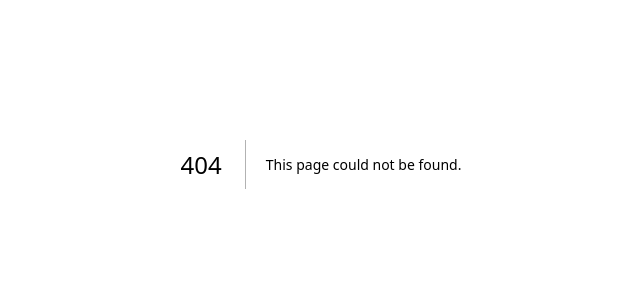
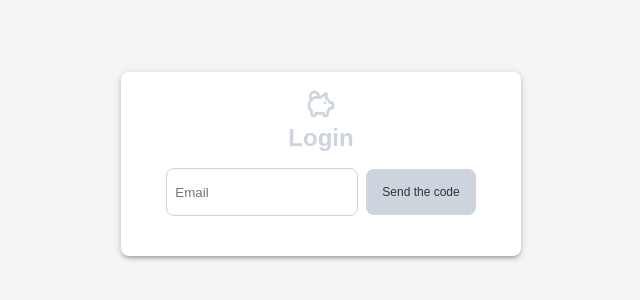
Before and after one commit to Carolbrandes/expense-management, a Next.js app: page /Login in a window 1280 px wide. Before the commit this address had no page. Shown: the part 236-536 px from the top of the page, without its empty margins (319-959 px from the left). Built offline with nearby package versions, Linux system fonts and the light colour scheme.

Commit message:
feat/login page

```diff
--- /dev/null
+++ b/src/app/Login/page.tsx
@@ -0,0 +1,189 @@
+// LoginPage.js
+"use client";
+
+import { jwtDecode } from "jwt-decode";
+import { useRouter } from "next/navigation";
+import { useEffect, useState } from "react";
+import { TbPigMoney } from "react-icons/tb";
+import { Spinner } from "../components/Spinner";
+import { useAuth } from "../hooks/useAuthContext";
+import * as S from './style';
+
+export type Severity = 'error' | 'success'
+
+interface MessageSeverityProps {
+    [key: string]: Severity
+}
+
+export default function LoginPage() {
+    const [email, setEmail] = useState("");
+    const [isCodeSent, setIsCodeSent] = useState(false);
+    const [code, setCode] = useState("");
+    const [message, setMessage] = useState("");
+    const [isLoading, setIsLoading] = useState(false)
+    const { updateAuthenticated, updateUserId } = useAuth();
+    const router = useRouter();
+
+    const MessagesSeverity = {
+        "Invalid code.": "error",
+        "Código de verificação enviado para o seu email.": "success",
+        "Login realizado com sucesso!": "success",
+    } as MessageSeverityProps;
+
+    const isTokenValid = (token) => {
+        try {
+            const decoded = jwtDecode(token);
+            return decoded.exp * 1000 > Date.now();
+        } catch (error) {
+            console.error("Invalid token:", error);
+            return false;
+        }
+    };
+
+    useEffect(() => {
+        const token = localStorage.getItem("auth_token");
+        if (token && isTokenValid(token)) {
+            updateAuthenticated(true);
+            updateUserId(jwtDecode(token).userId);
+            router.push("/");
+        } else {
+            localStorage.removeItem("auth_token");
+            updateAuthenticated(false);
+        }
+    }, []);
+
+
+
+    const sendCode = async () => {
+        try {
+            setIsLoading(true)
+            const response = await fetch("/api/send-code", {
+                method: "POST",
+                headers: { "Content-Type": "application/json" },
+                body: JSON.stringify({ email }),
+            });
+
+            const data = await response.json();
+            if (response.ok) {
+                setIsCodeSent(true);
+                setMessage("Código de verificação enviado para o seu email.");
+            } else {
+                setMessage(data.error || "Falha ao enviar o código.");
+            }
+        } catch (error) {
+            console.error("Error sending code:", error);
+            setMessage("Ocorreu um erro. Tente novamente.");
+        } finally {
+            setIsLoading(false)
+            setTimeout(() => setMessage(''), 20000)
+        }
+    };
+
+    const verifyCode = async () => {
+        try {
+            setIsLoading(true)
+            const response = await fetch("/api/verify-code", {
+                method: "POST",
+                headers: { "Content-Type": "application/json" },
+                body: JSON.stringify({ email, code }),
+            });
+
+            const data = await response.json();
+            if (response.ok) {
+                const token = data.token;
+
+                if (token) {
+                    localStorage.setItem("auth_token", token);
+                    updateUserId(data.userId);
+                    updateAuthenticated(true);
+                    setMessage("Login realizado com sucesso!");
+                    router.push("/");
+                } else {
+                    console.error("Token is missing in the response.");
+                    setMessage("Erro no login. Tente novamente.");
+                }
+            } else {
+                setMessage(data.error || "Código inválido.");
+            }
+        } catch (error) {
+            console.error("Error verifying code:", error);
+            setMessage("Ocorreu um erro. Tente novamente.");
+        } finally {
+            setIsLoading(false)
+        }
+    };
+
+    const handleBackToEmail = () => {
+        setIsCodeSent(false);
+        setCode("");
+        setMessage("");
+    };
+
+    return (
+        <S.StyledBox>
+            {!isCodeSent ? (
+                <S.FormBox>
+                    <S.StyledTypography>
+                        <TbPigMoney size={32} />
+                        Login
+                    </S.StyledTypography>
+
+
+                    <S.StyledFormContainer>
+                        <S.StyledTextField
+                            type="email"
+                            placeholder="Email"
+                            value={email}
+                            onChange={(e) => setEmail(e.target.value)}
+                        />
+                        <S.StyledButton onClick={sendCode}>
+                            {
+                                isLoading ? <Spinner /> : "Send the code"
+                            }
+                        </S.StyledButton>
+
+                    </S.StyledFormContainer>
+
+                    {message && (
+                        <S.StyledAlert severity={MessagesSeverity[message] || MessagesSeverity.default}>
+                            {message}
+                        </S.StyledAlert>
+                    )}
+                </S.FormBox>
+            ) : (
+                <S.FormBox>
+                    <S.StyledTypography>Código</S.StyledTypography>
+
+                    <S.StyledFormContainer>
+                        <S.StyledTextField
+                            type="text"
+                            placeholder="Código de Verificação"
+                            value={code}
+                            onChange={(e) => setCode(e.target.value)}
+                        />
+                        <S.StyledButton onClick={verifyCode}>
+                            {
+                                isLoading ? <Spinner /> : "Verificar"
+                            }
+
+                        </S.StyledButton>
+
+                    </S.StyledFormContainer>
+
+                    {message && (
+                        <>
+                            <S.StyledAlert severity={MessagesSeverity[message] || MessagesSeverity.default}>
+                                {message}
+                            </S.StyledAlert>
+                            {message === "Invalid code." && (
+                                <S.StyledButton onClick={handleBackToEmail}>
+                                    Voltar para o início
+                                </S.StyledButton>
+                            )}
+                        </>
+                    )}
+                </S.FormBox>
+            )}
+        </S.StyledBox>
+    );
+}
--- /dev/null
+++ b/src/app/Login/style.ts
@@ -0,0 +1,92 @@
+import styled from 'styled-components';
+import { Severity } from './page';
+
+export const StyledBox = styled.div`
+  display: flex;
+  flex-direction: column;
+  justify-content: center;
+  align-items: center;
+  height: 100vh;
+  padding: 16px;
+  background-color: #f5f5f5;
+`;
+
+export const FormBox = styled.div`
+  display: flex;
+  flex-direction: column;
+  justify-content: center;
+  align-items: center;
+  gap: 1rem;
+  background-color: #fff;
+  padding: 1rem;
+  border-radius: 8px;
+  box-shadow: 0px 3px 3px -2px rgba(0,0,0,0.2), 0px 3px 4px 0px rgba(0,0,0,0.14), 0px 1px 8px 0px rgba(0,0,0,0.12);
+  width: 100%;
+  max-width: 25rem;
+  min-height: 10rem;
+`;
+
+export const StyledTypography = styled.h5`
+  font-size: 1.5rem;
+  font-weight: bold;
+  color: ${({ theme }) => theme.colors.primary};
+
+
+  display: flex;
+  flex-direction: column;
+  align-items: center;
+  gap: 0.25rem;
+`;
+
+export const StyledFormContainer = styled.div`
+    display: flex;
+    align-items: center;
+    gap: 0.5rem;
+    padding-bottom: 1.5rem;
+`
+
+export const StyledTextField = styled.input`
+  width: 12rem;
+  height: 3rem;
+  padding: 0.5rem;
+  border: 1px solid ${({ theme }) => theme.colors.primary};
+  border-radius: 8px;
+  color: ${({ theme }) => theme.colors.text};
+  &:focus {
+    outline: none;
+  }
+`;
+
+export const StyledButton = styled.button`
+  width: fit-content;
+  padding: 1rem;
+  background-color: ${({ theme }) => theme.colors.primary};
+  color: ${({ theme }) => theme.colors.text};
+  border: none;
+  border-radius: 8px;
+  font-size: 0.75rem;
+  cursor: pointer;
+  &:hover {
+    background-color: ${({ theme }) => theme.colors.primary};
+  }
+`;
+
+
+
+interface StyledAlertProps {
+    severity: Severity
+}
+
+export const StyledAlert = styled.div<StyledAlertProps>`
+  width: fit-content;
+  padding: 1rem;
+  border-radius: 8px;
+  background-color: ${({ severity, theme }) =>
+        severity === 'error' ? theme.colors.error :
+            severity === 'success' ? theme.colors.success :
+                theme.colors.info};
+  color: #fff;
+  position: absolute;
+    right: 3rem;
+    bottom: 4rem;
+`;
--- a/src/app/components/Sidebar/components/UserSettings/components/SwitchThemeButton/index.tsx
+++ b/src/app/components/Sidebar/components/UserSettings/components/SwitchThemeButton/index.tsx
@@ -29,7 +29,7 @@ export const SwitchThemeButton = () => {
             <S.IconWrapper>
                 <RiSunLine />
             </S.IconWrapper>
-            <S.SwitchButton isDarkMode={isDarkMode} />
+            <S.SwitchButton isdarkmode={isDarkMode} />
         </S.Switch>
     );
 };
--- a/src/app/components/Sidebar/components/UserSettings/components/SwitchThemeButton/style.ts
+++ b/src/app/components/Sidebar/components/UserSettings/components/SwitchThemeButton/style.ts
@@ -17,7 +17,7 @@ export const Switch = styled.div`
 `;
 
 interface SwitchButtonProps {
-  isDarkMode: boolean;
+  isdarkmode: boolean;
 }
 
 export const SwitchButton = styled.div<SwitchButtonProps>`
@@ -26,7 +26,7 @@ export const SwitchButton = styled.div<SwitchButtonProps>`
   background-color: ${({ theme }) => theme.colors.primary};
   border-radius: 50%;
   position: absolute;
-  left: ${({ isDarkMode }) => (isDarkMode ? "5px" : "calc(100% - 35px)")};
+  left: ${({ isdarkmode }) => (isdarkmode ? "5px" : "calc(100% - 35px)")};
   transition: left 0.3s ease;
 `;
 
--- /dev/null
+++ b/src/app/components/Spinner/index.tsx
@@ -0,0 +1,9 @@
+import * as S from './style';
+
+export const Spinner = () => {
+    return (
+        <S.SpinnerContainer>
+            <S.Spinner />
+        </S.SpinnerContainer>
+    )
+}
--- /dev/null
+++ b/src/app/components/Spinner/style.ts
@@ -0,0 +1,27 @@
+import styled, { keyframes } from 'styled-components';
+
+const spin = keyframes`
+  0% {
+    transform: rotate(0deg);
+  }
+  100% {
+    transform: rotate(360deg);
+  }
+`;
+
+export const SpinnerContainer = styled.div`
+  display: flex;
+  justify-content: center;
+  align-items: center;
+  width: 100%;
+  height: 100%;
+`;
+
+export const Spinner = styled.div`
+  border: 4px solid rgba(0, 0, 0, 0.1);
+  border-top: 4px solid ${({ theme }) => theme.colors.primary};
+  border-radius: 50%;
+  width: 1rem;
+  height: 1rem;
+  animation: ${spin} 1s linear infinite;
+`;
--- a/src/styles/styled-components.d.ts
+++ b/src/styles/styled-components.d.ts
@@ -11,7 +11,10 @@ declare module "styled-components" {
       secondary: string;
       background: string;
       text: string;
-      diviser: string
+      diviser: string;
+      error: string;
+      success: string;
+      info: string
     };
     fonts: {
       main: string;
--- a/src/styles/theme.ts
+++ b/src/styles/theme.ts
@@ -7,6 +7,9 @@ export const lightTheme: DefaultTheme = {
         background: "#ffffff",
         text: "#333",
         diviser: "#33333338",
+        error: "#d76060",
+        success: "#87aa81",
+        info: "#efd4af"
     },
     fonts: {
         main: "'Arial', sans-serif",
@@ -20,6 +23,9 @@ export const darkTheme: DefaultTheme = {
         background: "#121212",
         text: "#ffffff",
         diviser: "#fff",
+        error: "#d76060",
+        success: "#87aa81",
+        info: "#efd4af"
     },
     fonts: {
         main: "'Arial', sans-serif",
```
Also changed, not shown: src/app/components/Sidebar/index.tsx (+13 -0 lines), 1 other file (tests, documents, lock files or other folders).
